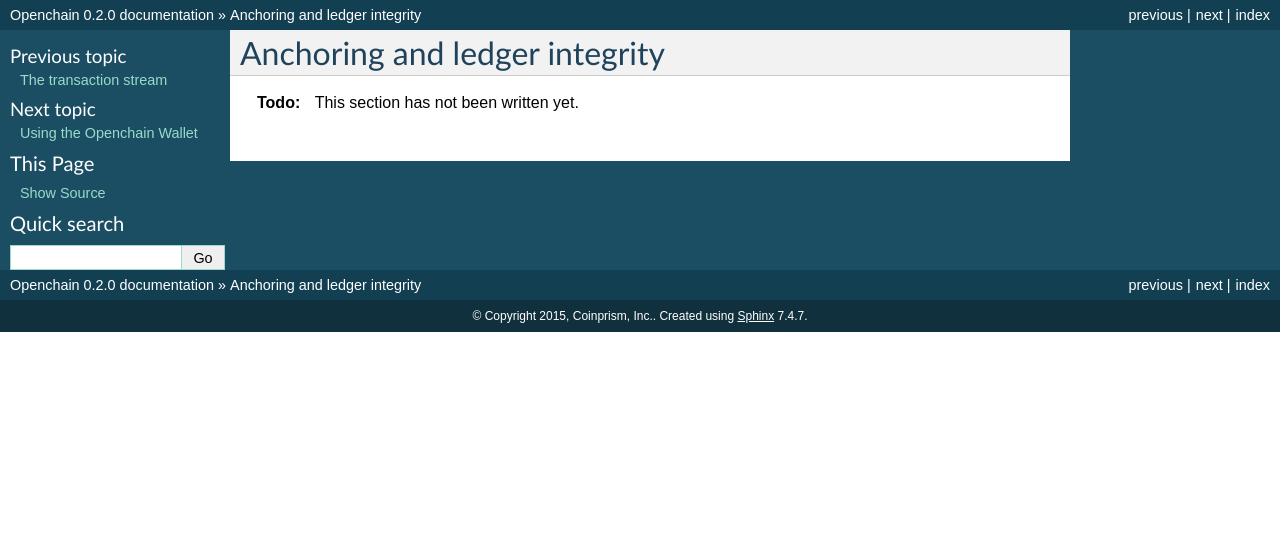
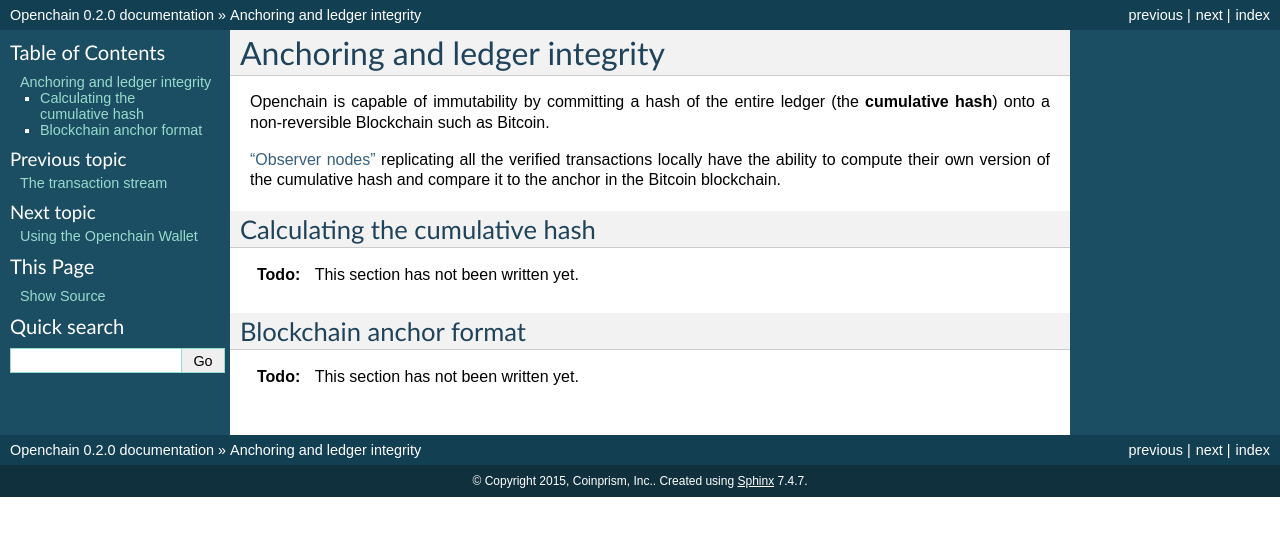
Before and after one commit to openchain/docs, a Sphinx documentation site: the page built from docs/source/general/anchoring.rst, in a window 1280 px wide. Shown: the top 536 px of the page. Built offline with Sphinx 7.4.7, drawn with Linux system fonts in a browser that asks for light colours.

```diff
--- a/docs/source/general/anchoring.rst
+++ b/docs/source/general/anchoring.rst
@@ -1,4 +1,18 @@
+.. _anchoring:
+
 Anchoring and ledger integrity
 ==============================
 
+Openchain is capable of immutability by committing a hash of the entire ledger (the **cumulative hash**) onto a non-reversible Blockchain such as Bitcoin.
+
+:ref:`"Observer nodes" <observer-nodes>` replicating all the verified transactions locally have the ability to compute their own version of the cumulative hash and compare it to the anchor in the Bitcoin blockchain.
+
+Calculating the cumulative hash
+-------------------------------
+
 .. include:: /common/stub.txt
+
+Blockchain anchor format
+------------------------
+
+.. include:: /common/stub.txt
--- a/docs/source/general/overview.rst
+++ b/docs/source/general/overview.rst
@@ -16,7 +16,7 @@
 6. Transparency and auditability of transactions.
 7. Full control of the participants on the network.
 8. Full control of what constitutes a valid transaction.
-9. Ability to record a cryptographic hash of any Openchain instance onto the Bitcoin blockchain to benefit from the irreversibility of its Proof of Work.
+9. :ref:`Immutability <anchoring>`: Commit an anchor in the Bitcoin Blockchain to benefit from the irreversibility of its Proof of Work.
 
 Frequently Asked Questions
 --------------------------
```
Also changed, not shown: docs/source/general/transaction-stream.rst (+26 -1 lines).
